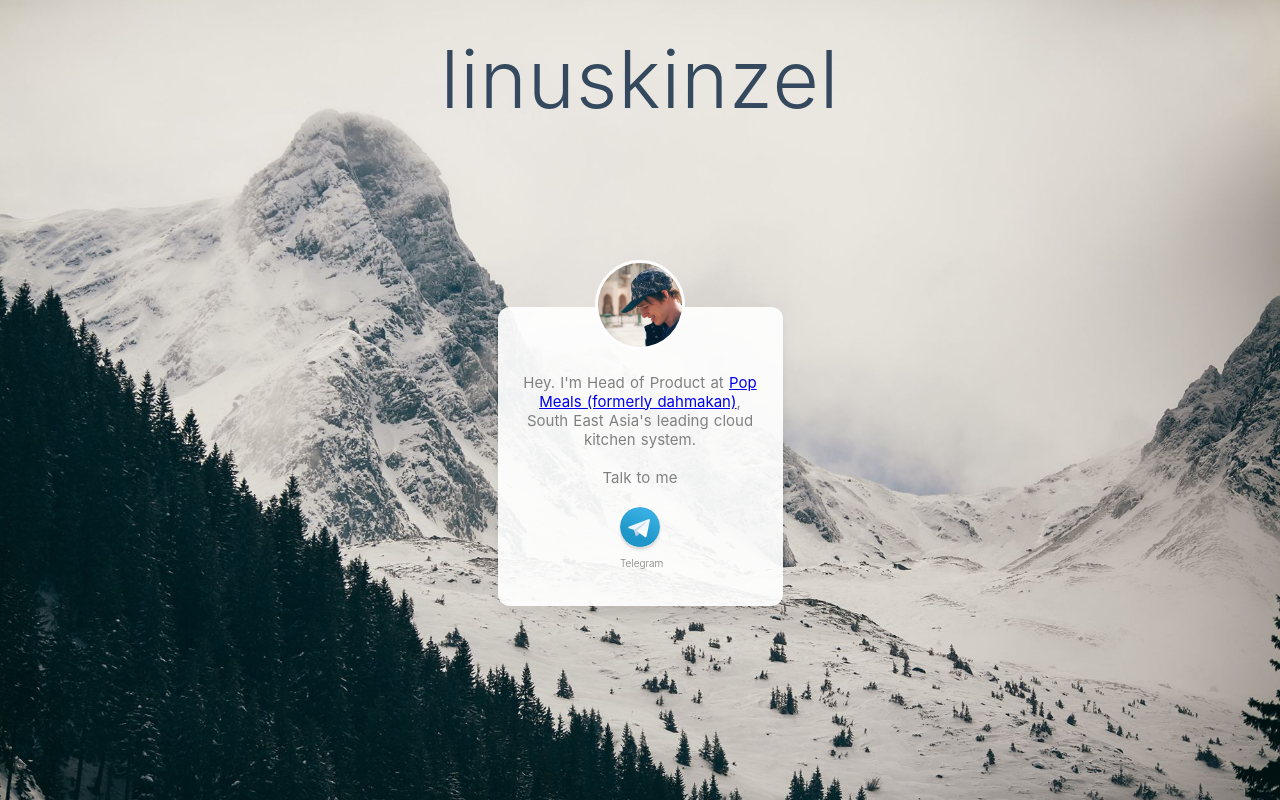
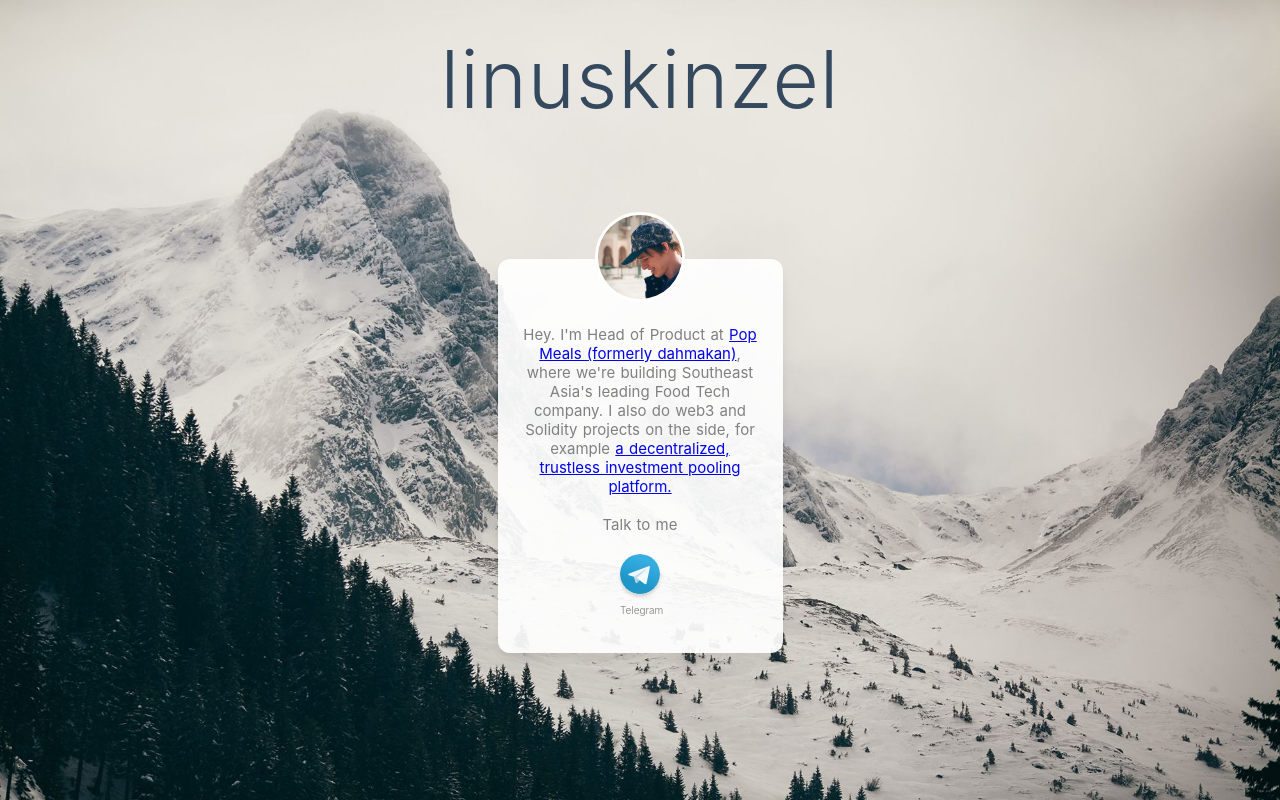
Before and after one commit to fearthedear/linuskinzel, a Nuxt app: page / in a window 1280 px wide. Built offline with nearby package versions, Linux system fonts and the light colour scheme.

Commit message:
update about

```diff
--- a/components/AboutBox.vue
+++ b/components/AboutBox.vue
@@ -5,7 +5,7 @@
 		</div>
 		<p>
 			<br>
-			Hey. I'm Head of Product at <a href="https://popmeals.com.my" target="_blank">Pop Meals (formerly dahmakan)</a>, South East Asia's leading cloud kitchen system.
+			Hey. I'm Head of Product at <a href="https://popmeals.com.my" target="_blank">Pop Meals (formerly dahmakan)</a>, where we're building Southeast Asia's leading Food Tech company. I also do web3 and Solidity projects on the side, for example <a href="http://smartpools.netlify.app" target="_blank">a decentralized, trustless investment pooling platform.</a>
 			<br><br>
 			Talk to me
 			<div class="buttons">
```
